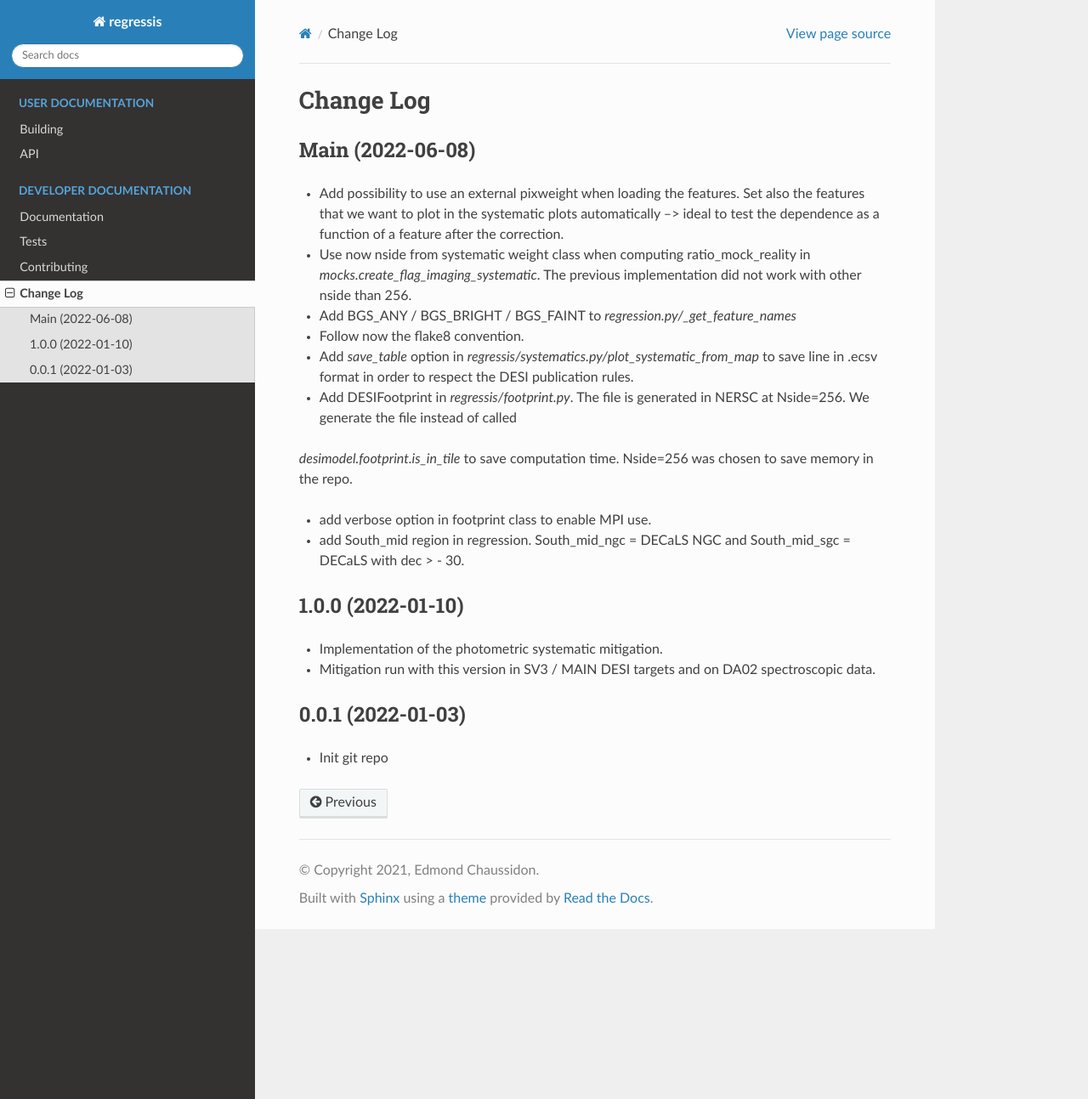
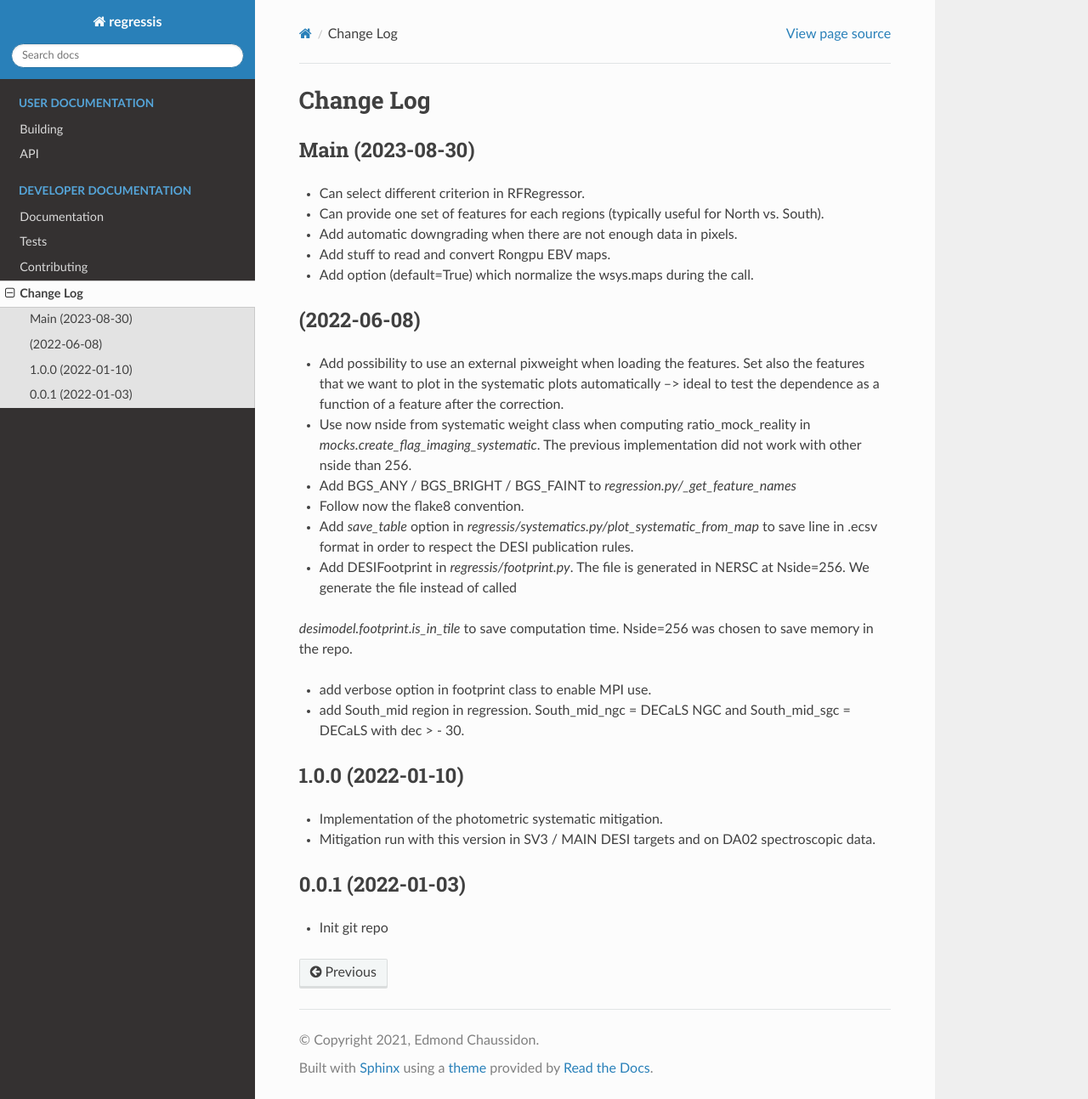
Before and after one commit to echaussidon/regressis, a Sphinx documentation site: the page built from doc/developer/changes.rst, in a window 1280 px wide and 1293 px high. Shown: the whole window at 85% size. Built offline with Sphinx 7.4.7 and the Read the Docs theme 2.0.0, drawn with Linux system fonts in a browser that asks for light colours.

Commit message:
Update changes.rst

```diff
--- a/doc/developer/changes.rst
+++ b/doc/developer/changes.rst
@@ -3,7 +3,20 @@
 Change Log
 ==========
 
-Main (2022-06-08)
+Main (2023-08-30)
+-----------------
+
+* Can select different criterion in RFRegressor.
+
+* Can provide one set of features for each regions (typically useful for North vs. South).
+
+* Add automatic downgrading when there are not enough data in pixels.
+
+* Add stuff to read and convert Rongpu EBV maps.
+
+* Add option (default=True) which normalize the wsys.maps during the call.
+
+(2022-06-08)
 -----------------
 
 * Add possibility to use an external pixweight when loading the features. Set also the features that we want to plot in the systematic plots automatically --> ideal to test the dependence as a function of a feature after the correction.
```
